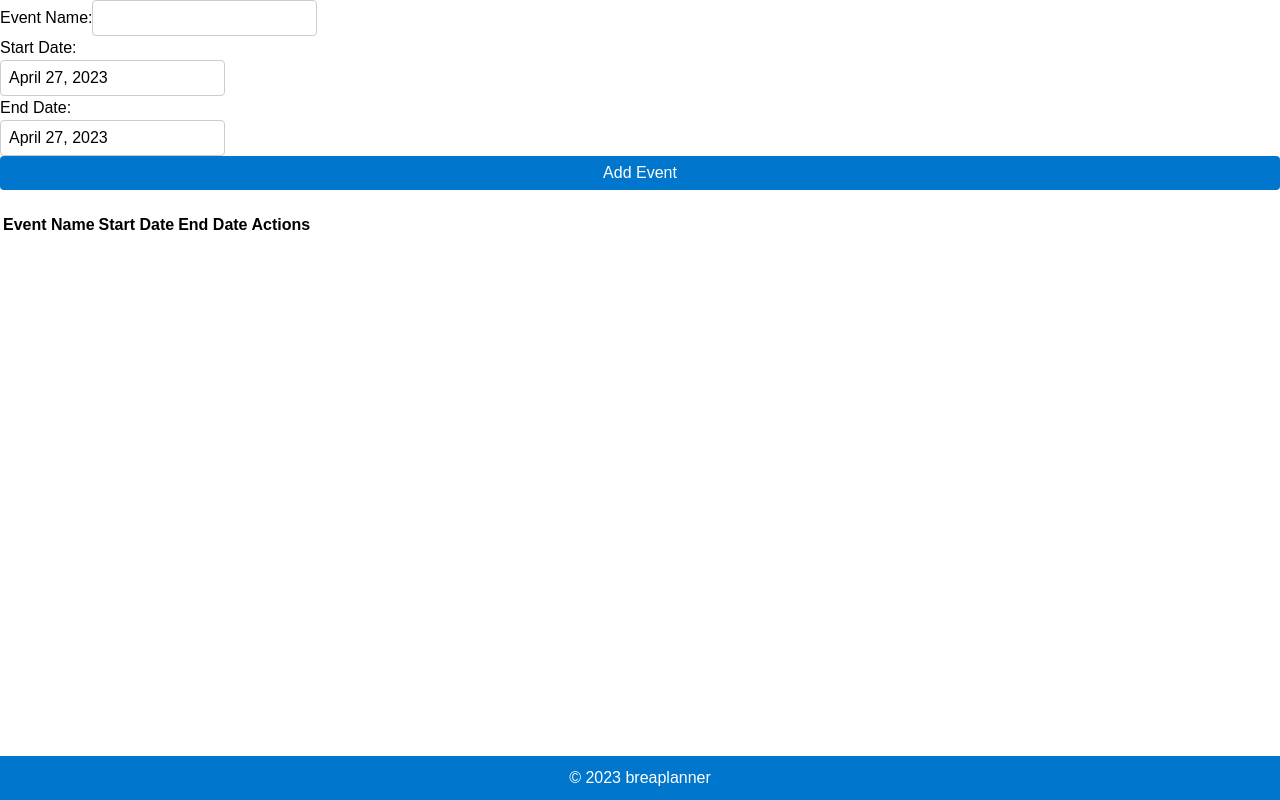
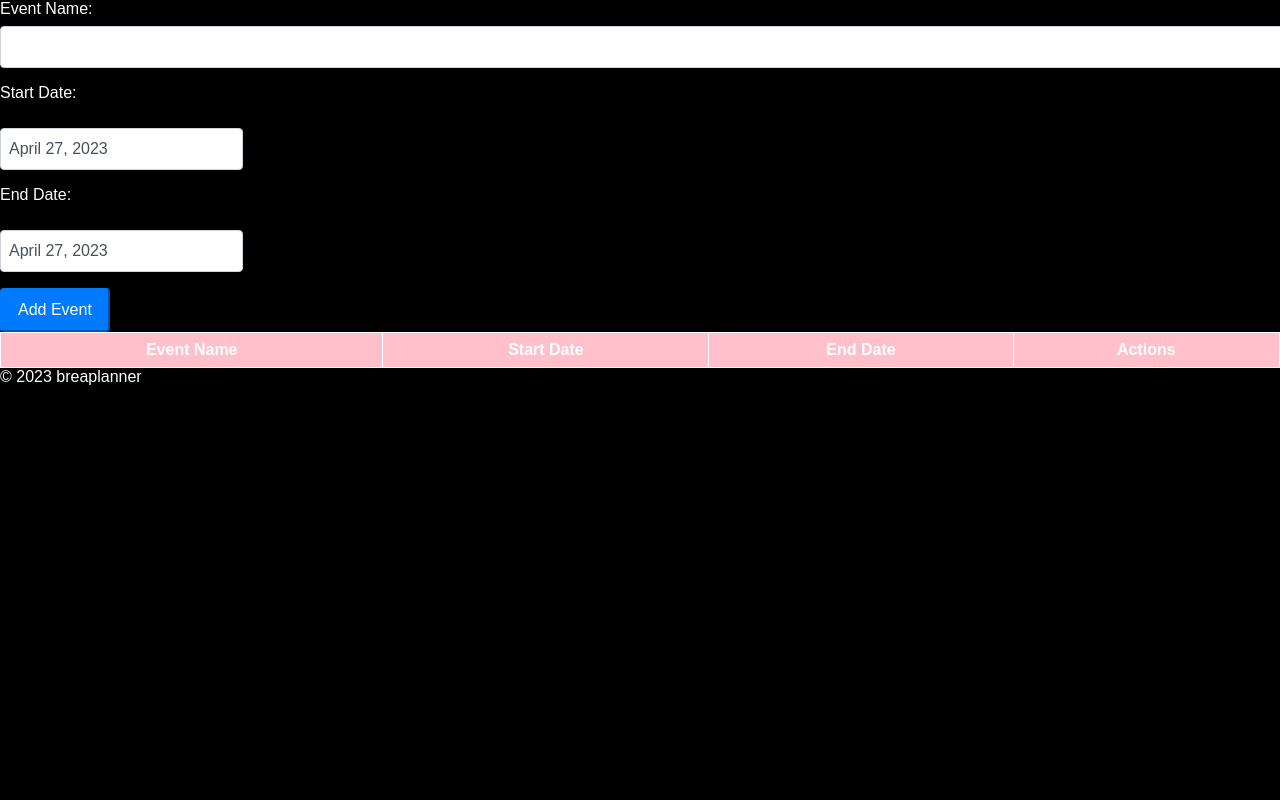
Before and after one commit to Partchworkboy/Planner, a React (Create React App) app: page / in a window 1280 px wide. Built offline with nearby package versions, Linux system fonts and the light colour scheme.

Commit message:
Update App.css

```diff
--- a/src/App.css
+++ b/src/App.css
@@ -1,95 +1,106 @@
-* {
-  box-sizing: border-box;
+body {
+  background-color: black;
+  color: white;
+  font-family: Arial, Helvetica, sans-serif;
 }
 
-body {
-  margin: 0;
-  font-family: Arial, sans-serif;
-  font-size: 16px;
-  line-height: 1.5;
+h1, h2, h3, h4, h5, h6 {
+  font-weight: bold;
+  color: pink;
 }
 
-form {
-  display: flex;
-  flex-direction: column;
-  margin-bottom: 20px;
+.container {
+  max-width: 800px;
+  margin: 0 auto;
+}
+
+.form-group {
+  margin-bottom: 1rem;
 }
 
 label {
-  margin-bottom: 10px;
+  display: block;
+  margin-bottom: 0.5rem;
 }
 
-input[type="text"] {
-  padding: 8px;
-  border: 1px solid #ccc;
-  border-radius: 4px;
-  font-size: 16px;
+input[type="text"],
+input[type="number"],
+input[type="email"],
+textarea {
+  display: block;
+  width: 100%;
+  padding: 0.5rem;
+  font-size: 1rem;
+  line-height: 1.5;
+  color: #495057;
+  background-color: #fff;
+  border: 1px solid #ced4da;
+  border-radius: 0.25rem;
+  transition: border-color 0.15s ease-in-out, box-shadow 0.15s ease-in-out;
 }
 
-button[type="submit"] {
-  padding: 8px;
-  background-color: #0077cc;
-  color: #fff;
-  border: none;
-  border-radius: 4px;
-  font-size: 16px;
-  cursor: pointer;
+input[type="text"]:focus,
+input[type="number"]:focus,
+input[type="email"]:focus,
+textarea:focus {
+  outline: 0;
+  border-color: #80bdff;
+  box-shadow: 0 0 0 0.2rem rgba(0, 123, 255, 0.25);
 }
 
-button[type="submit"]:hover {
-  background-color: #005faa;
+button {
+  display: inline-block;
+  color: #fff;
+  background-color: #007bff;
+  border-color: #007bff;
+  border-radius: 0.25rem;
+  padding: 0.5rem 1rem;
+  font-size: 1rem;
+  font-weight: 400;
+  line-height: 1.5;
+  text-align: center;
+  text-decoration: none;
+  vertical-align: middle;
+  cursor: pointer;
+  transition: color 0.15s ease-in-out,
+              background-color 0.15s ease-in-out,
+              border-color 0.15s ease-in-out;
 }
 
-ul {
-  list-style: none;
-  padding: 0;
-  margin: 0;
+button:hover {
+  color: #fff;
+  background-color: #0069d9;
+  border-color: #0062cc;
 }
 
-li {
-  display: flex;
-  align-items: center;
-  justify-content: space-between;
-  margin-bottom: 10px;
-  padding: 10px;
-  background-color: #f5f5f5;
-  border-radius: 4px;
+button:active {
+  color: #fff;
+  background-color: #0062cc;
+  border-color: #005cbf;
 }
 
-li:last-child {
-  margin-bottom: 0;
+table {
+  width: 100%;
+  border-collapse: collapse;
+  border: 1px solid white;
 }
 
-li label {
-  display: flex;
-  align-items: center;
+th {
+  background-color: pink;
+  border: 1px solid white;
+  padding: 0.5rem;
 }
 
-li input[type="checkbox"] {
-  margin-right: 10px;
+td {
+  border: 1px solid white;
+  padding: 0.5rem;
 }
 
-li button {
-  padding: 6px;
-  background-color: #cc0000;
-  color: #fff;
-  border: none;
-  border-radius: 4px;
-  font-size: 14px;
-  cursor: pointer;
+tbody tr:nth-child(even) {
+  background-color: #333;
 }
 
-li button:hover {
-  background-color: #a60000;
+.scrollable-table {
+  max-height: 400px;
+  overflow-y: scroll;
 }
-
-footer {
-  position: fixed;
-  bottom: 0;
-  left: 0;
-  right: 0;
-  background-color: #0077cc;
-  color: #fff;
-  padding: 10px;
-  text-align: center;
-}
```
